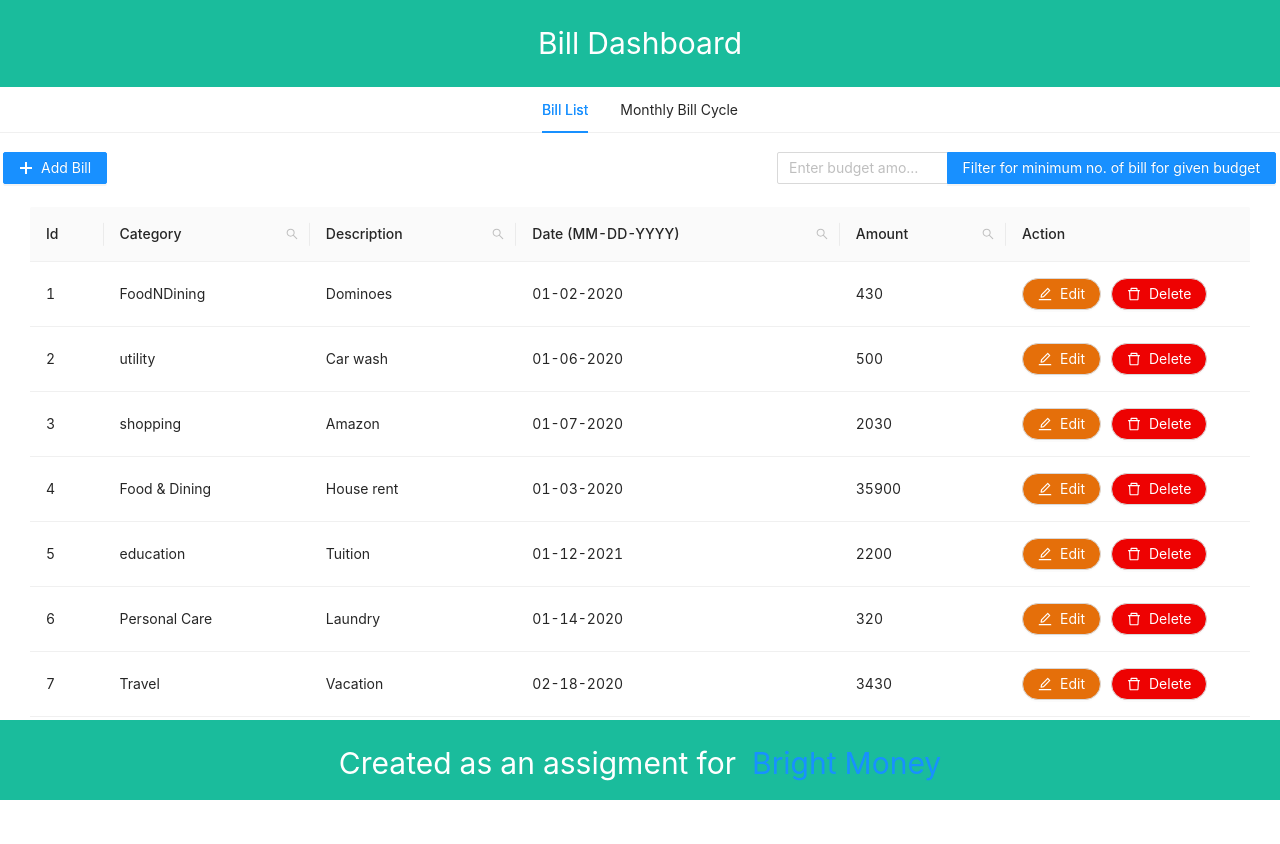
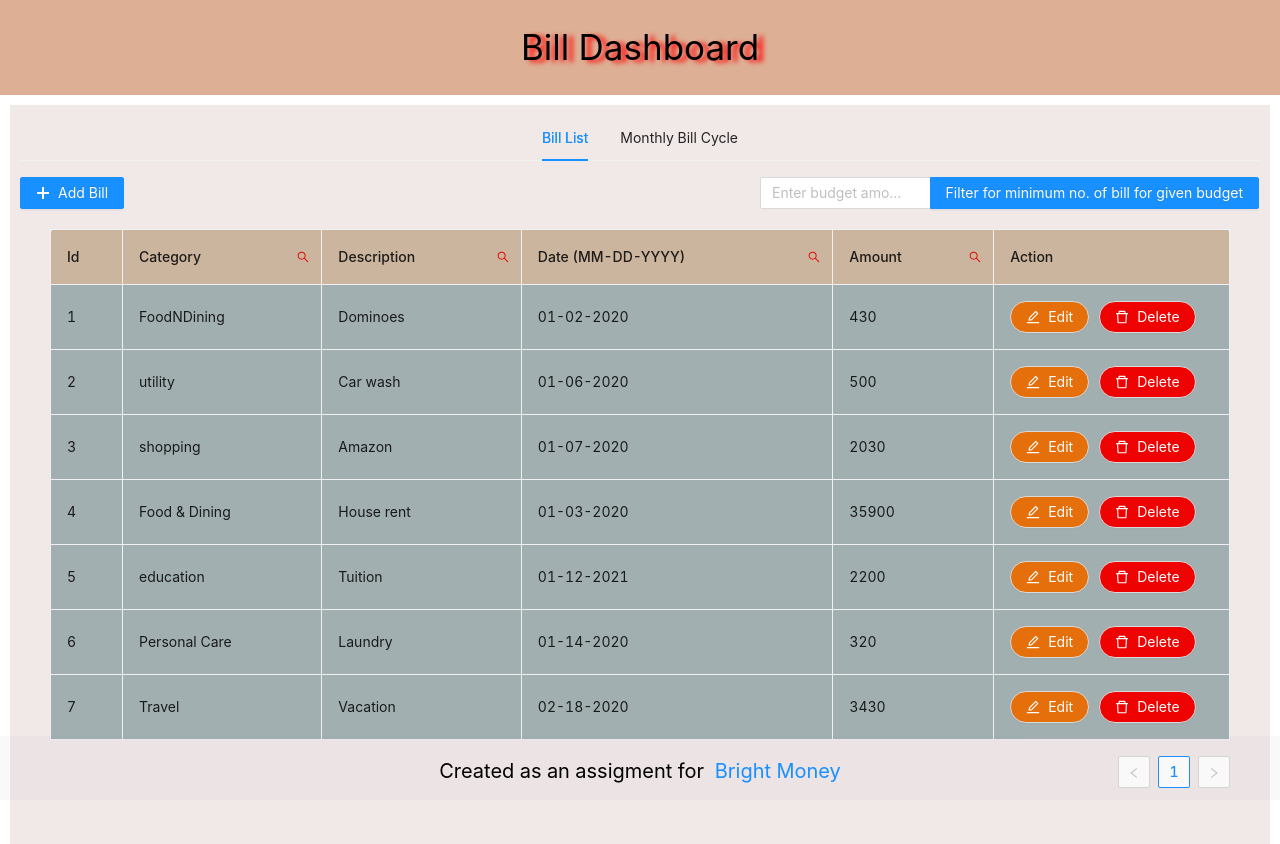
Before and after one commit to AbhishekSatyam96/bill-portal, a React (Create React App) app: page / in a window 1280 px wide. Before the commit the page ends 811 px from the top, so only its background shows below. Built offline with nearby package versions, Linux system fonts and the light colour scheme.

Commit message:
added css

```diff
--- a/src/components/BillList/index.css
+++ b/src/components/BillList/index.css
@@ -0,0 +1,11 @@
+.ant-table-container table > thead > tr:first-child th {
+    background-color: #ccb59e;
+}
+
+.ant-table-filter-trigger {
+    color: #e40d0c;
+}
+
+.ant-table-tbody > tr > td {
+    background-color: #a2afb1;
+}
--- a/src/components/BillList/index.jsx
+++ b/src/components/BillList/index.jsx
@@ -205,7 +205,7 @@ class BillList extends Component {
                     : null}
                 <Button
                     type="primary"
-                    style={{ float: 'left', margin: '3px' }}
+                    style={{ float: 'left'}}
                     icon={<PlusOutlined />}
                     onClick={() => this.setState({ operation: 'Add' })}
                 >
@@ -218,7 +218,6 @@ class BillList extends Component {
                     style={{
                         width: 500,
                         float: 'right',
-                        margin: '3px'
                     }}
                     onSearch={this.filterMinimumBill}
                     onChange={this.fetchList}
@@ -226,10 +225,11 @@ class BillList extends Component {
                 <Table
                     style={{
                         margin: '10px',
-                        padding: '20px'
+                        padding: '20px',
                     }}
                     dataSource={record}
                     columns={columns}
+                    bordered
                 />
             </div>
         )
--- a/src/components/Dashboard/index.jsx
+++ b/src/components/Dashboard/index.jsx
@@ -8,7 +8,13 @@ const { TabPane } = Tabs;
 export default class Dashboard extends Component {
     render() {
         return (
-            <div>
+            <div
+                style={{
+                    margin: '10px',
+                    padding: '10px',
+                    backgroundColor: '#f1e8e8'
+                }}
+            >
                 <Tabs defaultActiveKey="1" centered>
                     <TabPane tab="Bill List" key="1">
                         <BillList />
--- a/src/components/Footer/index.css
+++ b/src/components/Footer/index.css
@@ -3,10 +3,10 @@
   left: 0;
   bottom: 0;
   width: 100%;
-  height: 10%;
-  background-color: #1abc9c;
-  color: white;
+  height: 8%;
   text-align: center;
-  font-size: 30px;
+  font-size: 20px;
   padding: 20px;
+  background: #8388a20d;
+  color: black;
 }
--- a/src/components/Header/index.css
+++ b/src/components/Header/index.css
@@ -1,7 +1,9 @@
 .header {
   padding: 20px;
   text-align: center;
-  background: #1abc9c;
-  color: white;
-  font-size: 30px;
+  background-color: #DDAF94;
+  /* background-color: #8388a20d; */
+  color: black;
+  font-size: 35px;
+  text-shadow: 6px 2px 5px red;
 }
```
